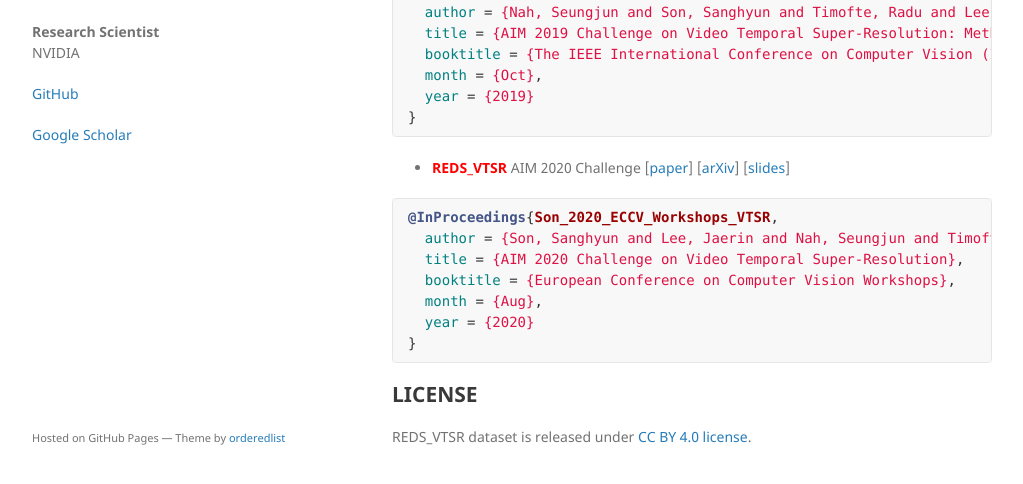
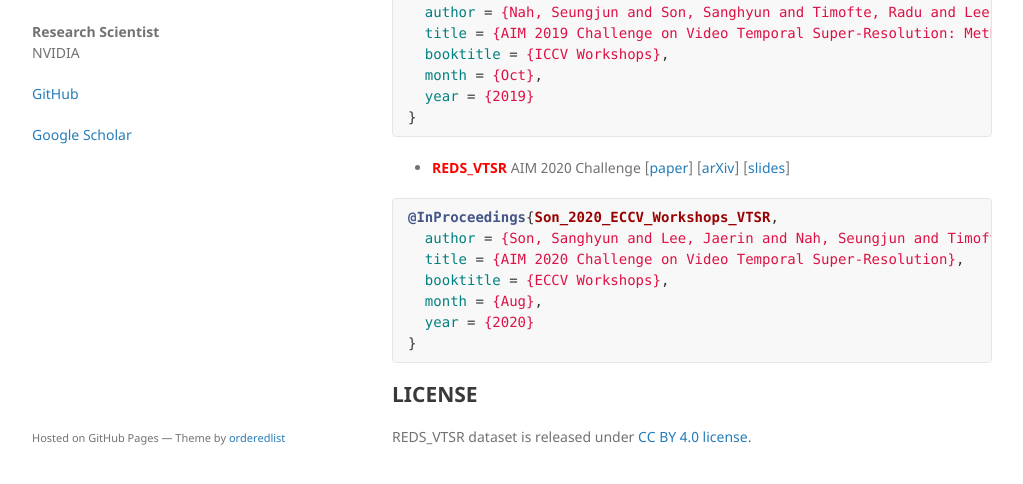
Before and after one commit to SeungjunNah/seungjunnah.github.io, a Jekyll site: the page built from Datasets/reds_vtsr.md, in a window 1280 px wide and 900 px high, scrolled down 545 px, cut to the strip 383-867 px from the top of the window. Shown: the whole strip, without its empty margins (128-1151 px from the left). Built offline with Jekyll 4.4.1, drawn with Linux system fonts in a browser that asks for light colours; our own code applies the rules of GitHub Pages for plain Markdown files.

Commit message:
bibtex format update

```diff
--- a/Datasets/reds_vtsr.md
+++ b/Datasets/reds_vtsr.md
@@ -39,7 +39,7 @@ The **<font color="red">REDS_VTSR</font>** dataset was used in the AIM 2019 and
 @InProceedings{Nah_2019_ICCV_Workshops_REDS_VTSR,
   author = {Nah, Seungjun and Son, Sanghyun and Timofte, Radu and Lee, Kyoung Mu},
   title = {AIM 2019 Challenge on Video Temporal Super-Resolution: Methods and Results},
-  booktitle = {The IEEE International Conference on Computer Vision (ICCV) Workshops},
+  booktitle = {ICCV Workshops},
   month = {Oct},
   year = {2019}
 }
@@ -51,7 +51,7 @@ The **<font color="red">REDS_VTSR</font>** dataset was used in the AIM 2019 and
 @InProceedings{Son_2020_ECCV_Workshops_VTSR,
   author = {Son, Sanghyun and Lee, Jaerin and Nah, Seungjun and Timofte, Radu and Lee, Kyoung Mu},
   title = {AIM 2020 Challenge on Video Temporal Super-Resolution},
-  booktitle = {European Conference on Computer Vision Workshops},
+  booktitle = {ECCV Workshops},
   month = {Aug},
   year = {2020}
 }
```
Also changed, not shown: Datasets/gopro.md (+1 -1 lines).
